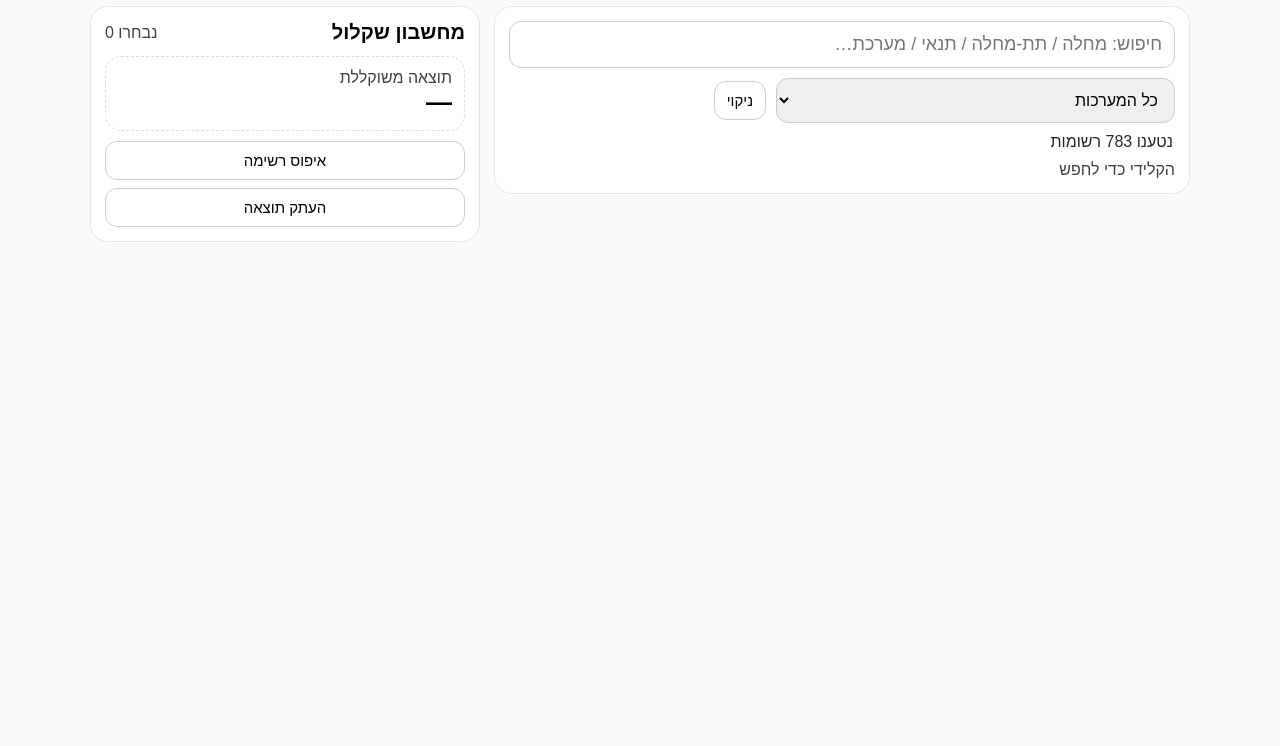
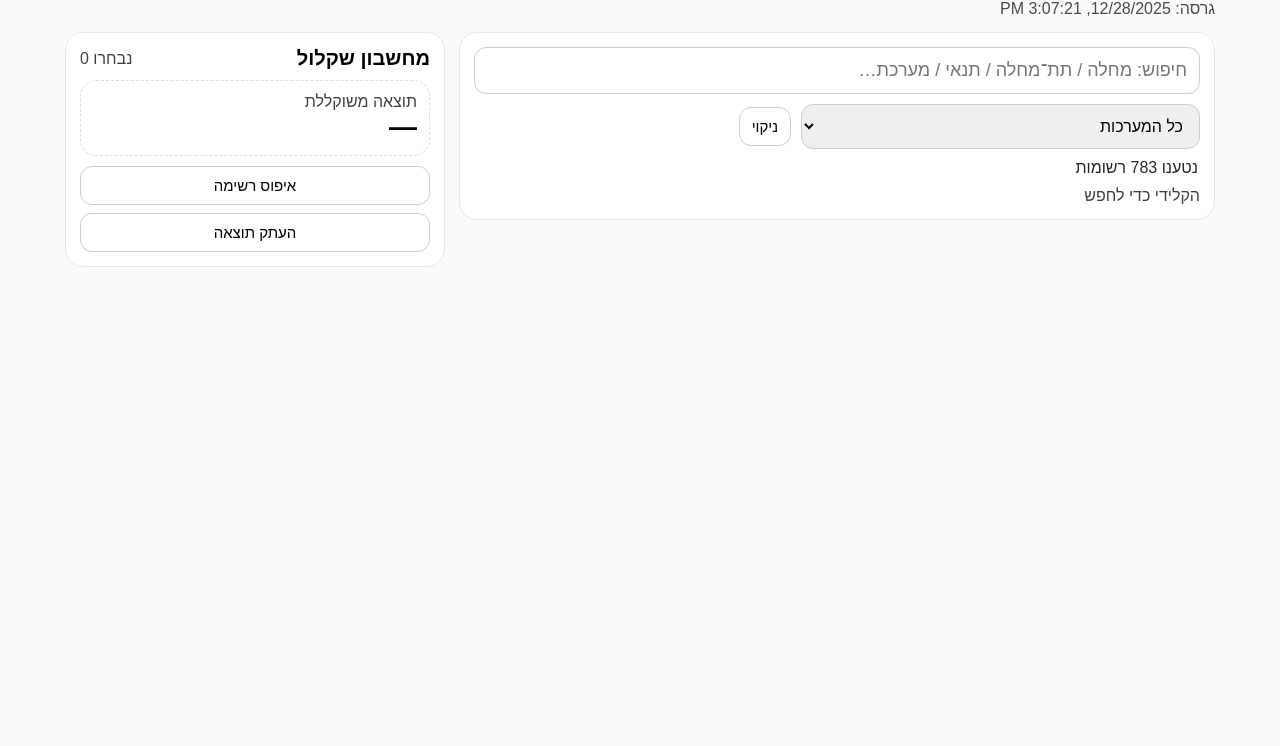
Before and after one commit to gilyat-ops/Your-repositories-disability-search-app, a plain HTML site: page index.html in a window 1280 px wide. Shown: the part 54-800 px from the top of the page. Drawn offline with Linux system fonts and the light colour scheme.

Commit message:
Update index.html

```diff
--- a/index.html
+++ b/index.html
@@ -1,53 +1,60 @@
-<!DOCTYPE html>
+<!doctype html>
 <html lang="he" dir="rtl">
 <head>
-  <meta charset="UTF-8" />
-  <meta name="viewport" content="width=device-width, initial-scale=1.0" />
+  <meta charset="utf-8" />
+  <meta name="viewport" content="width=device-width,initial-scale=1" />
   <title>חיפוש + שקלול אחוזי נכות</title>
 
-  <!-- PWA (אם קיים אצלך) -->
-  <link rel="manifest" href="manifest.json">
-  <meta name="apple-mobile-web-app-capable" content="yes">
-  <meta name="theme-color" content="#ffffff">
   <style>
-    body{font-family:Arial, sans-serif; background:#fafafa; margin:0; padding:16px;}
-    .wrap{max-width:1100px; margin:0 auto;}
-    h1{margin:0 0 12px 0; font-size:28px;}
-    .grid{display:flex; gap:14px; flex-wrap:wrap; align-items:flex-start;}
-    .card{background:#fff; border:1px solid #e6e6e6; border-radius:18px; padding:14px;}
-    .left{flex:1 1 640px;}
-    .right{flex:0 0 360px;}
-    .row{display:flex; gap:10px; flex-wrap:wrap; align-items:center;}
-    input, select{padding:12px; border:1px solid #ccc; border-radius:12px; font-size:16px; box-sizing:border-box;}
-    input{flex:1 1 280px; font-size:18px;}
-    select{flex:0 0 240px;}
-    button{padding:10px 12px; border:1px solid #ccc; border-radius:12px; background:#fff; cursor:pointer; font-size:15px;}
-    .status{margin:10px 2px; opacity:0.85;}
-    .result{border:1px solid #e9e9e9; border-radius:16px; padding:12px; margin:10px 0;}
-    .resultTop{display:flex; justify-content:space-between; gap:12px; align-items:flex-start;}
-    .title{font-weight:900; font-size:18px; line-height:1.2;}
-    .subtitle{margin-top:6px; font-weight:700; opacity:0.9;}
-    .meta{margin-top:8px; opacity:0.85; line-height:1.6;}
-    .pct{font-weight:900; font-size:18px;}
-    .miniBtns{display:flex; gap:8px; align-items:center;}
-    .plusBtn{padding:6px 10px; border-radius:10px;}
-    .cartBox{border:1px dashed #ddd; border-radius:16px; padding:12px; margin-top:12px;}
-    .big{font-size:26px; font-weight:900;}
-    .cartItem{border:1px solid #eee; border-radius:14px; padding:10px; margin:8px 0;}
-    .cartItemTop{display:flex; justify-content:space-between; gap:10px;}
-    .muted{opacity:0.75;}
+    :root{ --bd:#e7e7e7; --bg:#fafafa; --card:#fff; }
+    *{ box-sizing:border-box; }
+    body{ margin:0; padding:16px; font-family:Arial, sans-serif; background:var(--bg); }
+    .wrap{ max-width:1150px; margin:0 auto; }
+    h1{ margin:0 0 6px; font-size:28px; }
+    #ver{ opacity:.7; margin:0 0 14px; }
+
+    .grid{ display:flex; gap:14px; flex-wrap:wrap; align-items:flex-start; }
+    .card{ background:var(--card); border:1px solid var(--bd); border-radius:18px; padding:14px; }
+    .left{ flex:1 1 680px; }
+    .right{ flex:0 0 380px; }
+
+    .row{ display:flex; gap:10px; flex-wrap:wrap; align-items:center; }
+    input, select{ padding:12px; border:1px solid #ccc; border-radius:12px; font-size:16px; }
+    input{ flex:1 1 320px; font-size:18px; }
+    select{ flex:0 0 240px; }
+    button{ padding:10px 12px; border:1px solid #ccc; border-radius:12px; background:#fff; cursor:pointer; font-size:15px; }
+    button:active{ transform:scale(.99); }
+
+    .status{ margin:10px 2px; opacity:.85; }
+    .muted{ opacity:.75; }
+
+    .result{ border:1px solid #ededed; border-radius:18px; padding:12px; margin:10px 0; }
+    .resultTop{ display:flex; justify-content:space-between; gap:12px; align-items:flex-start; }
+    .title{ font-weight:900; font-size:18px; line-height:1.2; }
+    .subtitle{ margin-top:6px; font-weight:700; opacity:.95; }
+    .meta{ margin-top:10px; line-height:1.6; opacity:.9; }
+    .pct{ font-weight:900; font-size:18px; white-space:nowrap; }
+
+    .miniBtns{ display:flex; gap:8px; align-items:center; }
+    .plusBtn{ padding:6px 10px; border-radius:10px; }
+
+    .cartBox{ border:1px dashed #ddd; border-radius:16px; padding:12px; margin-top:10px; }
+    .big{ font-size:28px; font-weight:900; }
+    .cartItem{ border:1px solid #eee; border-radius:14px; padding:10px; margin:8px 0; }
+    .cartItemTop{ display:flex; justify-content:space-between; gap:10px; }
   </style>
 </head>
 
 <body>
   <div class="wrap">
     <h1>חיפוש + שקלול אחוזי נכות</h1>
+    <div id="ver"></div>
 
     <div class="grid">
       <!-- חיפוש -->
       <div class="card left">
         <div class="row">
-          <input id="search" placeholder="חיפוש: מחלה / תת-מחלה / תנאי / מערכת…" />
+          <input id="search" placeholder="חיפוש: מחלה / תת־מחלה / תנאי / מערכת…" />
           <select id="systemFilter">
             <option value="">כל המערכות</option>
           </select>
@@ -60,9 +67,9 @@
 
       <!-- מחשבון -->
       <div class="card right">
-        <div style="display:flex; justify-content:space-between; align-items:center; gap:10px;">
-          <h2 style="margin:0; font-size:20px;">מחשבון שקלול</h2>
-          <span class="muted" id="cartMeta">נבחרו 0</span>
+        <div class="row" style="justify-content:space-between;">
+          <div style="font-weight:900; font-size:20px;">מחשבון שקלול</div>
+          <div class="muted" id="cartMeta">נבחרו 0</div>
         </div>
 
         <div class="cartBox">
@@ -80,11 +87,14 @@
   </div>
 
 <script>
+  // ✅ חותמת כדי שתראי שהגרסה החדשה נטענת
+  document.getElementById('ver').textContent = "גרסה: " + new Date().toLocaleString();
+
   // --- Helpers ---
   const safe = v => (v === null || v === undefined) ? "" : String(v);
   const norm = s => safe(s).trim().toLowerCase();
 
-  // ✅ חשוב: 0.3 -> 30, 0.1 -> 10
+  // ✅ ממיר 0.3 -> 30, 0.1 -> 10
   function toPercentNumber(v){
     const n = Number(v);
     if(!Number.isFinite(n)) return null;
@@ -92,10 +102,10 @@
     return n;
   }
 
-  // Bituach Leumi "שקלול": total = a + b*(1-a/100) וכו'
+  // שקלול ביטוח לאומי: t = t + p*(100-t)/100
   function calcCombined(percsSortedDesc){
     let t = 0;
-    for(const p of percsSortedDesc){
+    for (const p of percsSortedDesc){
       t = t + (p * (100 - t) / 100);
     }
     return t;
@@ -120,8 +130,10 @@
   let CART = [];
   let nextId = 1;
 
-  // טוען את הקובץ שלך
-  fetch('./disability_table.json', { cache: "no-store" })
+  // ⚠️ חשוב: שם הקובץ חייב להיות בדיוק כך בריפו שלך
+  const DATA_FILE = './disability_table.json';
+
+  fetch(DATA_FILE, { cache: "no-store" })
     .then(r => {
       if(!r.ok) throw new Error("לא נטען JSON (סטטוס " + r.status + ")");
       return r.json();
@@ -130,14 +142,15 @@
       DATA = Array.isArray(data) ? data : [];
       statusEl.textContent = `נטענו ${DATA.length} רשומות`;
 
-      // פילטר מערכות
+      // בניית פילטר "מערכות"
       const set = new Set();
       DATA.forEach(x => {
         const s = safe(x.system).trim();
         if(s) set.add(s);
       });
       const systems = Array.from(set).sort((a,b)=>a.localeCompare(b,'he'));
-      systemEl.innerHTML = `<option value="">כל המערכות</option>` +
+      systemEl.innerHTML =
+        `<option value="">כל המערכות</option>` +
         systems.map(s => `<option value="${s}">${s}</option>`).join("");
 
       render();
@@ -158,7 +171,6 @@
     const filtered = DATA.filter(x => {
       const sys = norm(x.system);
       if(sysFilter && sys !== sysFilter) return false;
-
       if(!q) return true;
 
       const blob = (
@@ -177,11 +189,9 @@
       const p = toPercentNumber(x.percent);
       const pctText = (p === null) ? "—" : (Math.round(p) + "%");
 
-      // ✅ החלפה כמו שביקשת:
-      // למעלה: מחלה ראשית
+      // ✅ כמו שביקשת: מחלה ראשית למעלה, תת־מחלה למטה
       const main = safe(x.disease).trim();
-      // למטה: תת-מחלה
-      const sub = safe(x.sub_disease).trim();
+      const sub  = safe(x.sub_disease).trim();
 
       return `
         <div class="result">
@@ -207,7 +217,7 @@
       `;
     }).join("") : `<div class="muted" style="margin-top:10px;">לא נמצאו תוצאות</div>`;
 
-    // attach add handlers
+    // לחיצה על ➕
     document.querySelectorAll('[data-add]').forEach(btn => {
       btn.onclick = () => {
         const i = Number(btn.getAttribute('data-add'));
@@ -226,7 +236,7 @@
           sub: safe(row.sub_disease).trim(),
           system: safe(row.system).trim(),
           condition: safe(row.condition).trim(),
-          percent: Math.round(p)
+          percent: Math.round(p) // שומרים כבר כאחוז 30 ולא 0.3
         });
 
         updateCartUI();
@@ -278,7 +288,7 @@
     });
   }
 
-  // buttons
+  // כפתורי UI
   clearBtn.onclick = () => {
     searchEl.value = "";
     systemEl.value = "";
@@ -309,11 +319,6 @@
 
   searchEl.addEventListener('input', render);
   systemEl.addEventListener('change', render);
-
-  // service worker (אם יש אצלך קובץ service-worker.js)
-  if ('serviceWorker' in navigator) {
-    navigator.serviceWorker.register('service-worker.js').catch(()=>{});
-  }
 </script>
 </body>
 </html>
```
